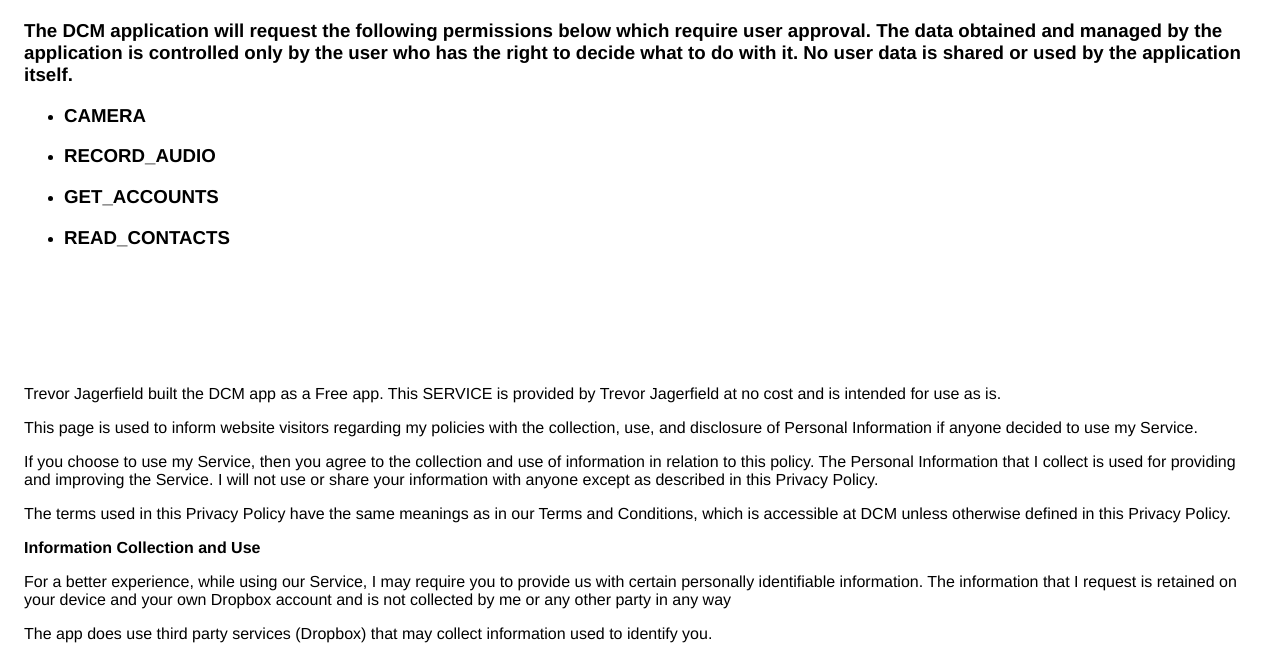
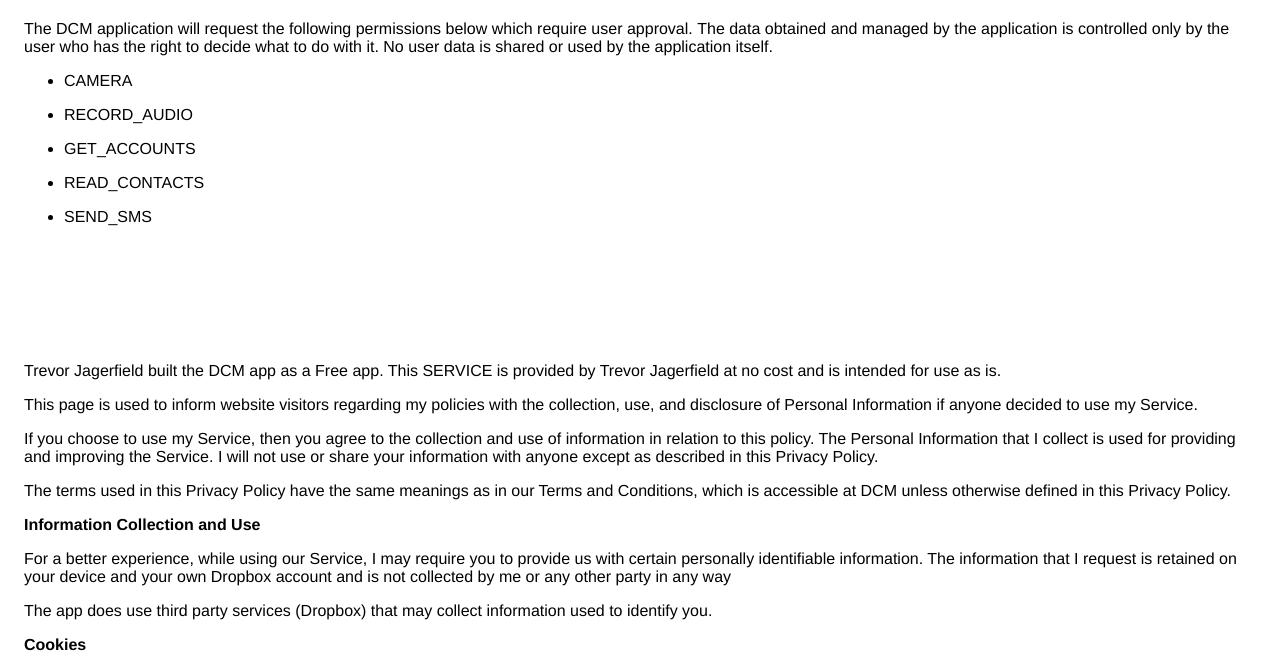
Before and after one commit to Jagerfield/dcm_privacy_policy, a plain HTML site: page index.html in a window 1280 px wide. Shown: the part 121-777 px from the top of the page. Drawn offline with Linux system fonts and the light colour scheme.

Commit message:
Update index.html

```diff
--- a/index.html
+++ b/index.html
@@ -1,18 +1,21 @@
 <h1 style="color: #5e9ca0;"><span style="color: #000080;">Privacy Policy</span></h1>
 <h1 style="color: #5e9ca0;"><span style="color: #000080;">Data & Contacts Sharing Mgr(DCM)&nbsp;</span></h1>
-<h3>The DCM application will request the following permissions below which require user approval.&nbsp;The&nbsp;data obtained and managed by the application is controlled only by the user who has the right to decide what to do with it. No user data is shared or used by the application itself.</h3>
+<p>The DCM application will request the following permissions below which require user approval.&nbsp;The&nbsp;data obtained and managed by the application is controlled only by the user who has the right to decide what to do with it. No user data is shared or used by the application itself.</p>
 <ul>
 <li>
-<h3>CAMERA</h3>
+<p>CAMERA</p>
 </li>
 <li>
-<h3>RECORD_AUDIO</h3>
+<p>RECORD_AUDIO</p>
 </li>
 <li>
-<h3>GET_ACCOUNTS</h3>
+<p>GET_ACCOUNTS</p>
 </li>
 <li>
-<h3>READ_CONTACTS</h3>
+<p>READ_CONTACTS</p>
+</li>
+<li>
+<p>SEND_SMS</p>
 </li>
 </ul>
 <h2 style="color: #2e6c80;"><strong>&nbsp;</strong></h2>
```
